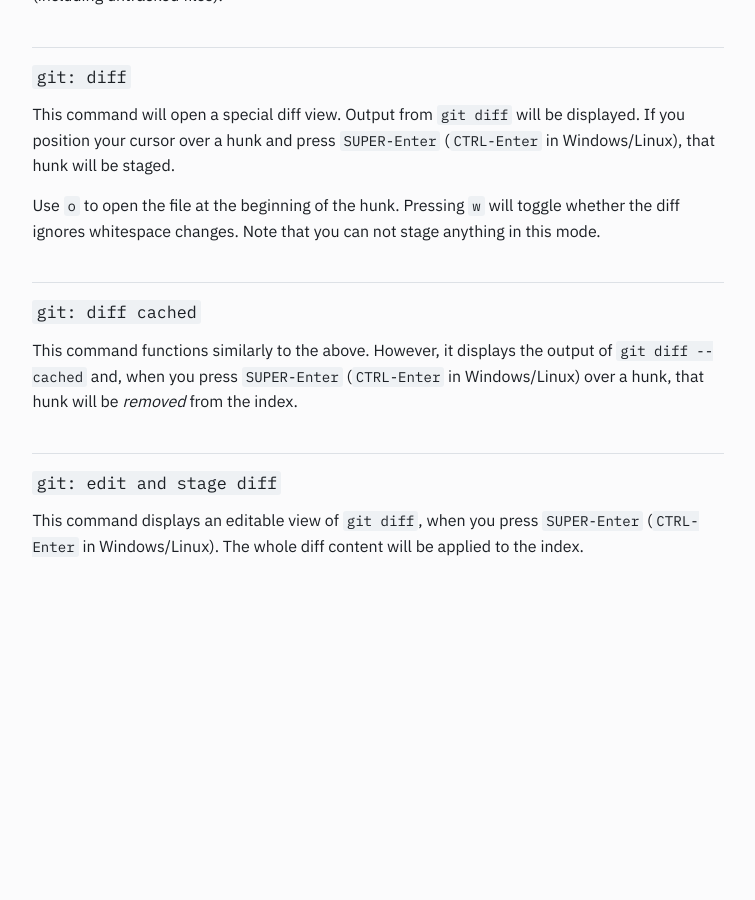
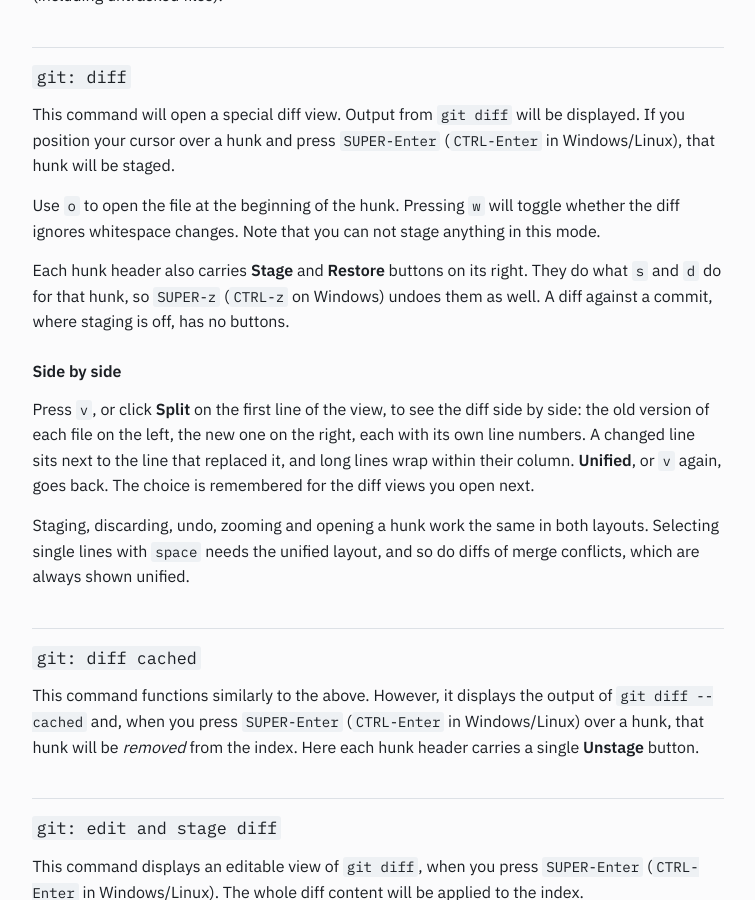
Before and after one commit to timbrel/GitSavvy, a Jekyll site: the page built from docs/staging.md, in a window 1280 px wide and 900 px high, scrolled down 1613 px. Shown: the whole window, without its empty margins (262-1017 px from the left). Built offline with Jekyll 4.4.1, drawn with Linux system fonts in a browser that asks for light colours; our own code applies the rules of GitHub Pages for plain Markdown files; before the commit the page ends 2245 px from its top, so only the background shows below that.

Commit message:
Document the side by side diff and the hunk buttons
Co-Authored-By: Claude Opus 5.5 <noreply@anthropic.com>

```diff
--- a/docs/staging.md
+++ b/docs/staging.md
@@ -45,10 +45,18 @@ This command will open a special diff view.  Output from `git diff` will be disp
 
 Use `o` to open the file at the beginning of the hunk.  Pressing `w` will toggle whether the diff ignores whitespace changes.  Note that you can not stage anything in this mode.
 
+Each hunk header also carries **Stage** and **Restore** buttons on its right.  They do what `s` and `d` do for that hunk, so `SUPER-z` (`CTRL-z` on Windows) undoes them as well.  A diff against a commit, where staging is off, has no buttons.
+
+### Side by side
+
+Press `v`, or click **Split** on the first line of the view, to see the diff side by side: the old version of each file on the left, the new one on the right, each with its own line numbers.  A changed line sits next to the line that replaced it, and long lines wrap within their column.  **Unified**, or `v` again, goes back.  The choice is remembered for the diff views you open next.
+
+Staging, discarding, undo, zooming and opening a hunk work the same in both layouts.  Selecting single lines with `space` needs the unified layout, and so do diffs of merge conflicts, which are always shown unified.
+
 
 ## `git: diff cached`
 
-This command functions similarly to the above.  However, it displays the output of `git diff --cached` and, when you press `SUPER-Enter` (`CTRL-Enter` in Windows/Linux) over a hunk, that hunk will be _removed_ from the index.
+This command functions similarly to the above.  However, it displays the output of `git diff --cached` and, when you press `SUPER-Enter` (`CTRL-Enter` in Windows/Linux) over a hunk, that hunk will be _removed_ from the index.  Here each hunk header carries a single **Unstage** button.
 
 
 ## `git: edit and stage diff`
```
